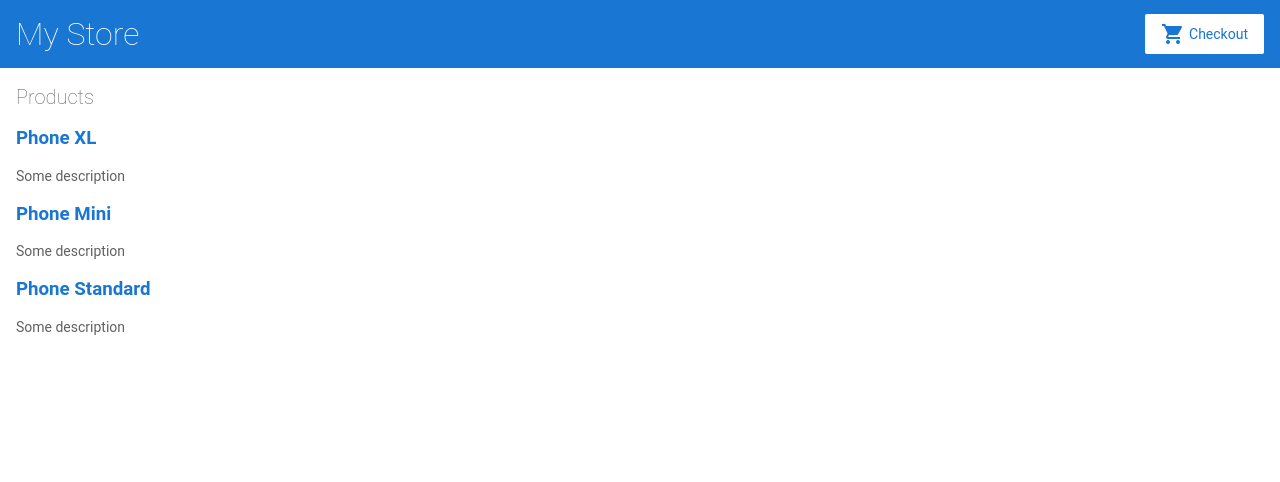
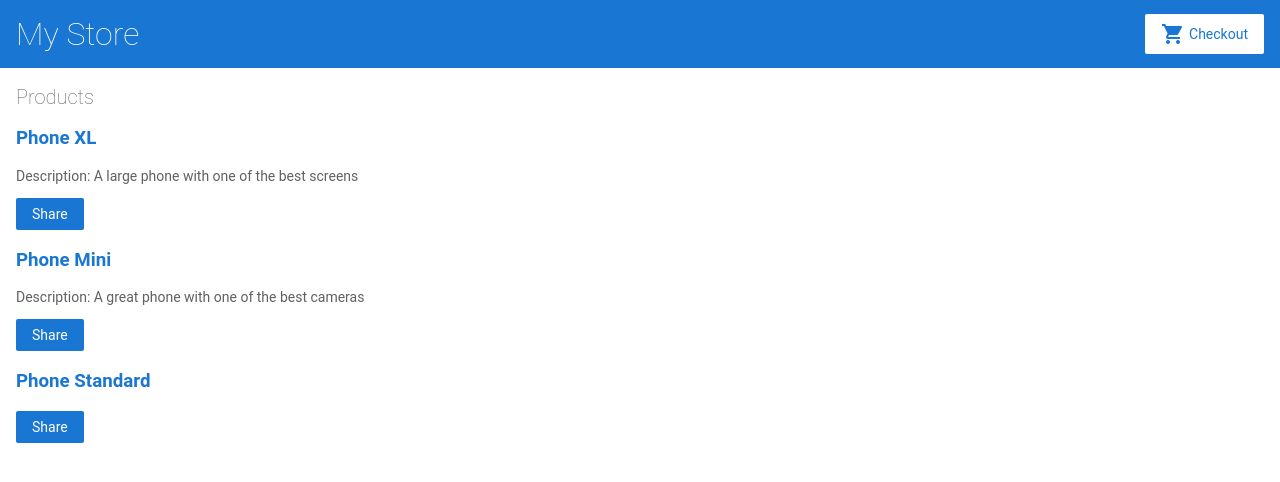
Before and after one commit to paulryeung/angular-tutorial-1, an Angular app: page / in a window 1280 px wide. Shown: the top 482 px of the page. Built offline with nearby package versions, Linux system fonts and the light colour scheme.

Commit message:
1 file modified

```diff
--- a/src/app/product-list/product-list.component.html
+++ b/src/app/product-list/product-list.component.html
@@ -5,7 +5,9 @@
     <a [title]="product.name + ' details'"> {{ product.name }} </a>
   </h3>
 
-  <p>Some description</p>
+  <p *ngIf="product.description">Description: {{ product.description }}</p>
+
+  <button type="button" (click)="share()">Share</button>
 </div>
 
 <!--
```
